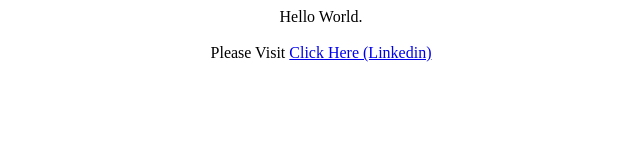
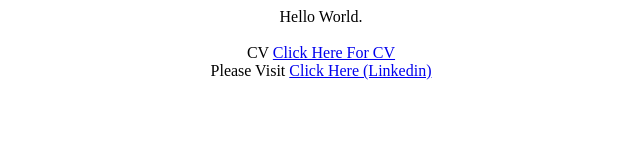
Before and after one commit to iamsaurabhsaluja/index, a plain HTML site: page index.html in a window 1280 px wide. Shown: the whole page, without its empty margins (319-959 px from the left). Drawn offline with Linux system fonts and the light colour scheme.

Commit message:
Added CV

```diff
--- a/index.html
+++ b/index.html
@@ -4,6 +4,7 @@
 
   <center>Hello World. </center>
   <br />
+  <center>CV <a href = 'saurabhCV.pdf'> Click Here For CV </a><br /></center>
   <center>Please Visit <a href = 'https://www.linkedin.com/in/saurabh-saluja-a6605984/'> Click Here (Linkedin) </a><br /></center>
   <br />
   <br />
```
Also changed, not shown: 1 other file.
